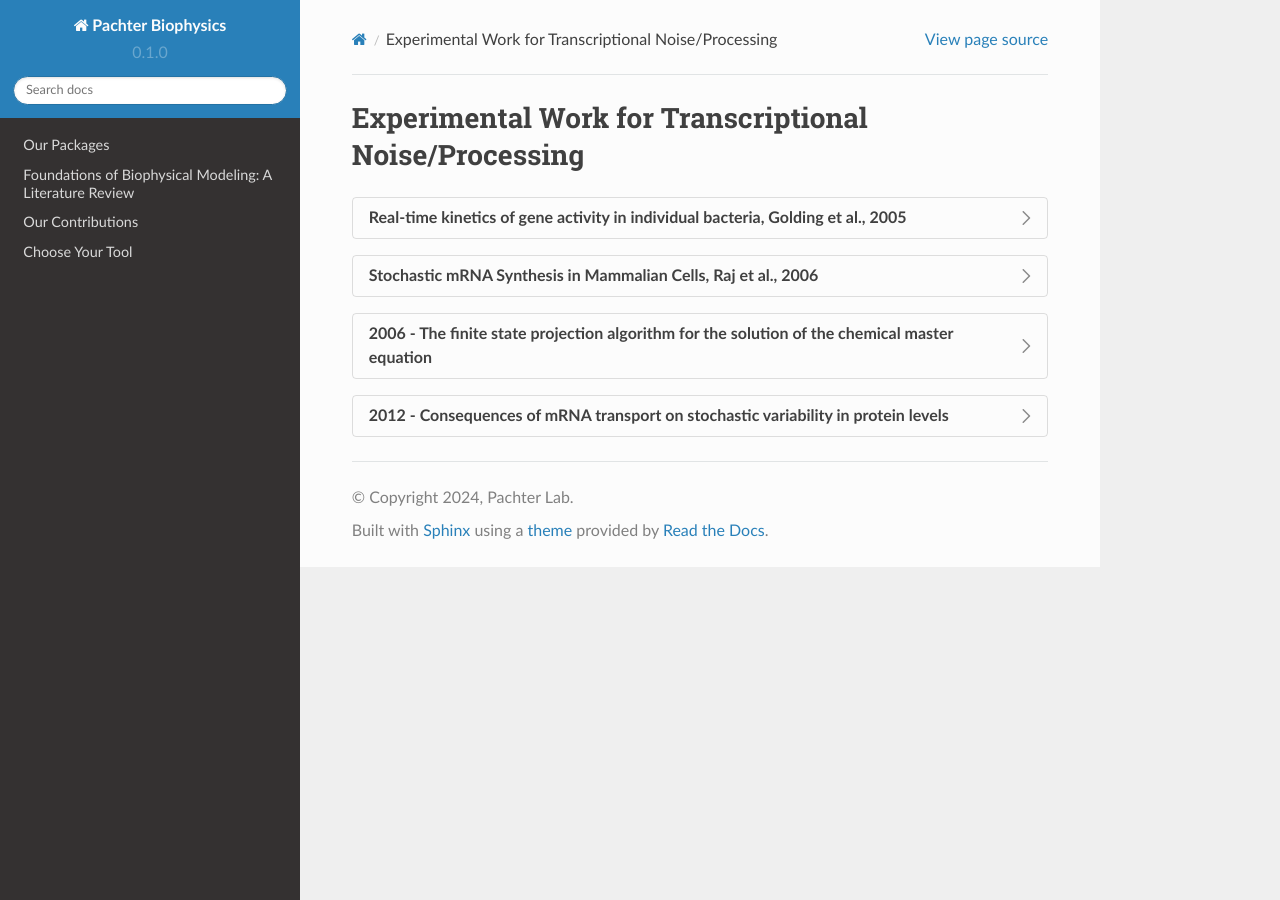
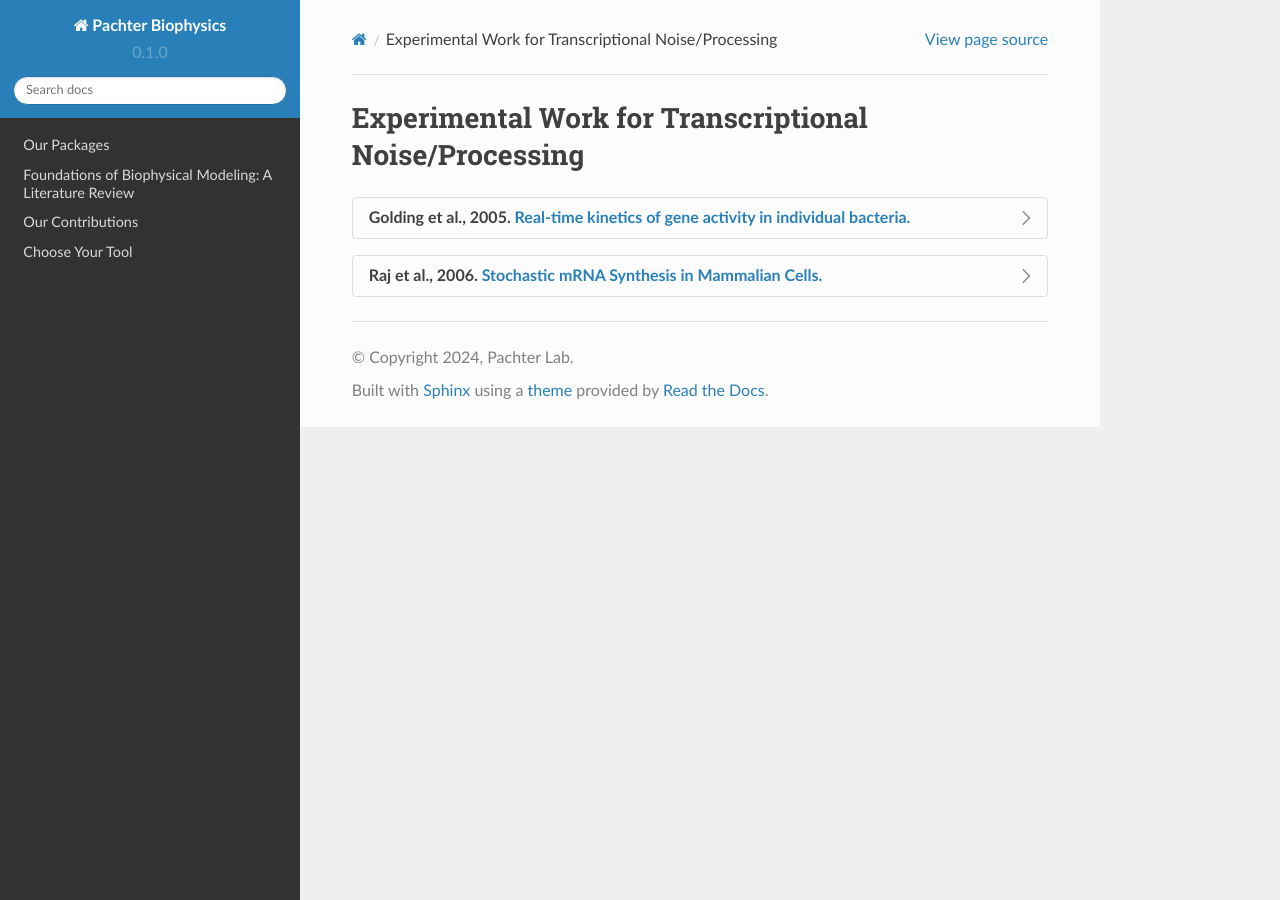
Before and after one commit to pachterlab/biophysics, a Sphinx documentation site: the page built from docs/source/foundations_experiment.rst, in a window 1280 px wide. Built offline with Sphinx 7.4.7 and the Read the Docs theme 2.0.0, drawn with Linux system fonts in a browser that asks for light colours.

Commit message:
Update foundations_experiment.rst

```diff
--- a/docs/source/foundations_experiment.rst
+++ b/docs/source/foundations_experiment.rst
@@ -3,32 +3,32 @@
 Experimental Work for Transcriptional Noise/Processing
 =========
 
-.. dropdown:: Real-time kinetics of gene activity in individual bacteria, Golding et al., 2005
+.. dropdown:: Golding et al., 2005. `Real-time kinetics of gene activity in individual bacteria. <https://doi.org/10.1016/j.cell.2005.09.031>`_
 
             .. grid:: 2
 
-                .. grid-item:: https://doi.org/10.1016/j.cell.2005.09.031
+                .. grid-item::
 
-                    Summary of it
+                    This article measured mRNA levels in individual Escherichia coli cells and demonstrated transcriptional bursting.
 
                 .. grid-item-card:: Fig 3A estimated number of transcripts per cell.
 
-                    .. image:: ./figures/2005_Golding.png
+                    .. image:: ./figures/Golding_2005.png
                         :width: 300
                         :align: center
                         :alt: some text
 
 
-.. dropdown:: Stochastic mRNA Synthesis in Mammalian Cells, Raj et al., 2006
+.. dropdown:: Raj et al., 2006. `Stochastic mRNA Synthesis in Mammalian Cells. <https://doi.org/10.1371/journal.pbio.0040309>`_
 
-    https://doi.org/10.1371/journal.pbio.0040309
+            .. grid:: 2
 
+                .. grid-item::
+                    This article measured individual molecules of mRNA produced from a reporter gene and demonstrated transcriptional bursting in mammalian cells.
 
+                .. grid-item-card:: Fig 2. Cell-to-Cell Variation of mRNA Numbers in Clonal Cell Lines.
 
-.. dropdown:: 2006 - The finite state projection algorithm for the solution of the chemical master equation
-
-    https://doi.org/10.1063/1.2145882
-
-.. dropdown:: 2012 - Consequences of mRNA transport on stochastic variability in protein levels
-
-    https://doi.org/10.1016/j.bpj.2012.07.015
+                    .. image:: ./figures/Raj_2006.png
+                        :width: 300
+                        :align: center
+                        :alt: some text
```
